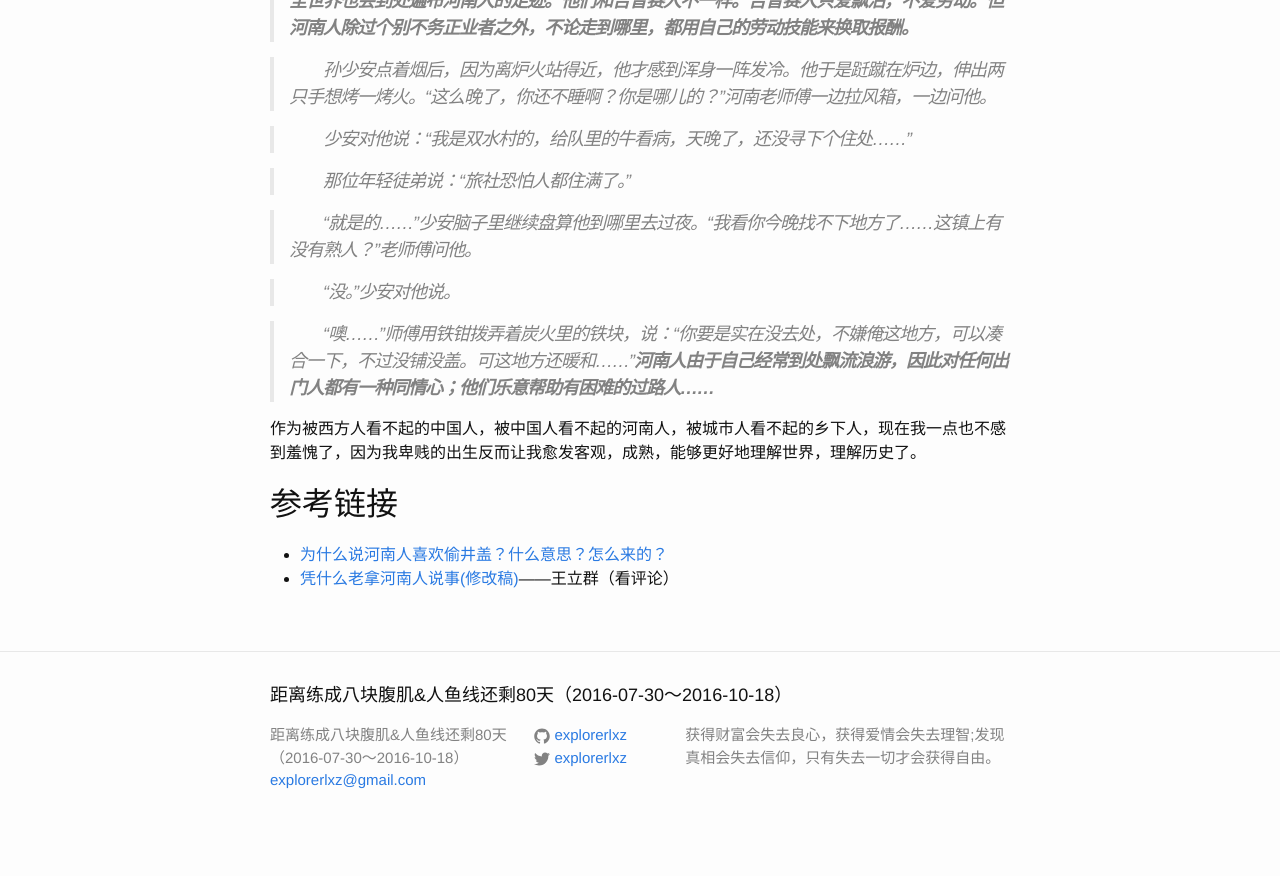
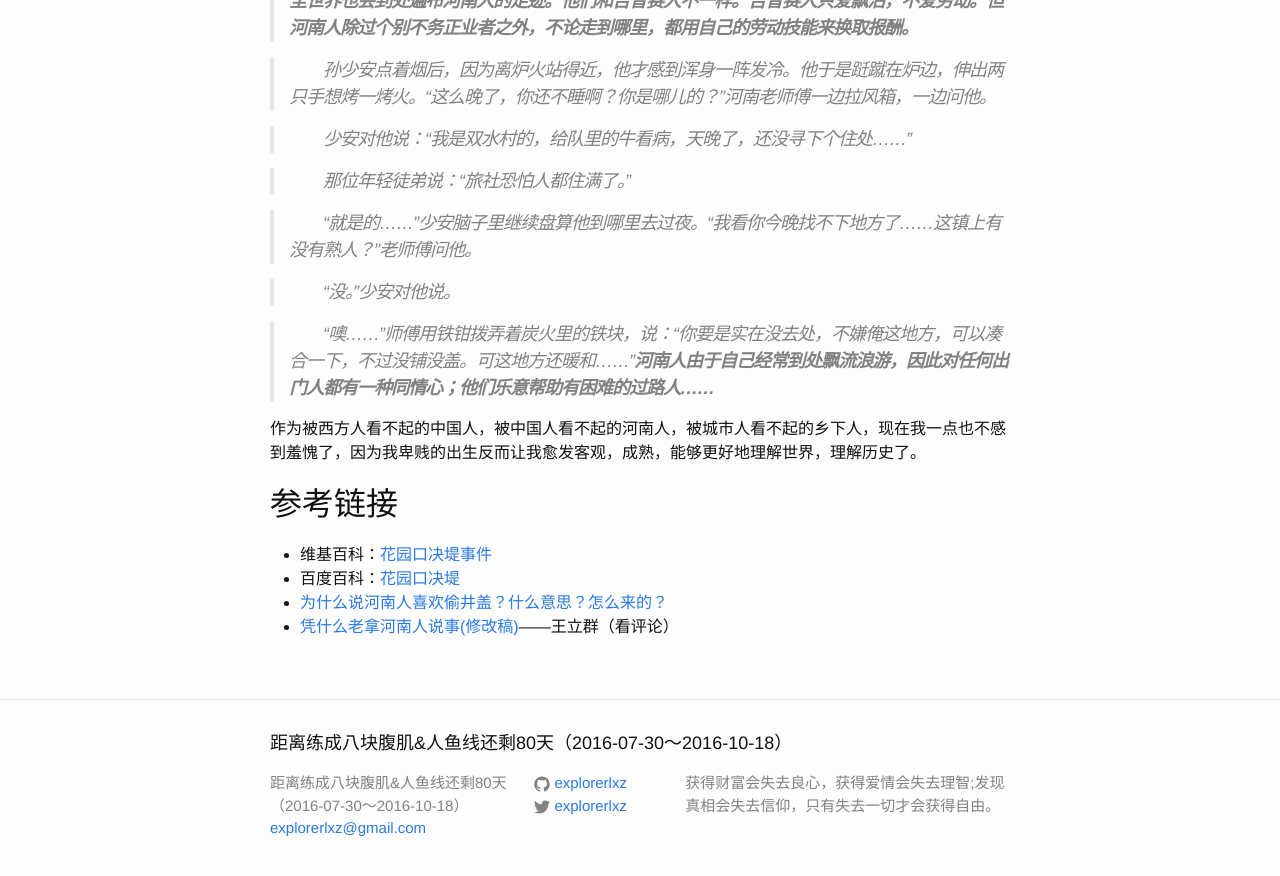
Before and after one commit to explorerlxz/explorerlxz.github.io, a Jekyll site: the page built from _posts/2016-07-26-Di-Yu-Hei.md, in a window 1280 px wide and 900 px high, scrolled down 1571 px. Shown: the top 876 px of the window. Built offline with Jekyll 4.4.1, drawn with Linux system fonts in a browser that asks for light colours; before the commit the page ends 2423 px from its top, so only the background shows below that.

Commit message:
Add 花园口决堤事件

```diff
--- a/_posts/2016-07-26-Di-Yu-Hei.md
+++ b/_posts/2016-07-26-Di-Yu-Hei.md
@@ -51,5 +51,7 @@ date: 2016-07-26
 
 ## 参考链接
 
+- 维基百科：[花园口决堤事件](https://zh.wikipedia.org/wiki/%E8%8A%B1%E5%9B%AD%E5%8F%A3%E5%86%B3%E5%A0%A4%E4%BA%8B%E4%BB%B6)
+- 百度百科：[花园口决堤](http://baike.baidu.com/view/467035.htm)
 - [为什么说河南人喜欢偷井盖？什么意思？怎么来的？](http://ask.rednet.cn/question/77487)
 - [凭什么老拿河南人说事(修改稿)](http://blog.sina.com.cn/s/blog_4a61db9001009mwb.html)——王立群（看评论）
```
